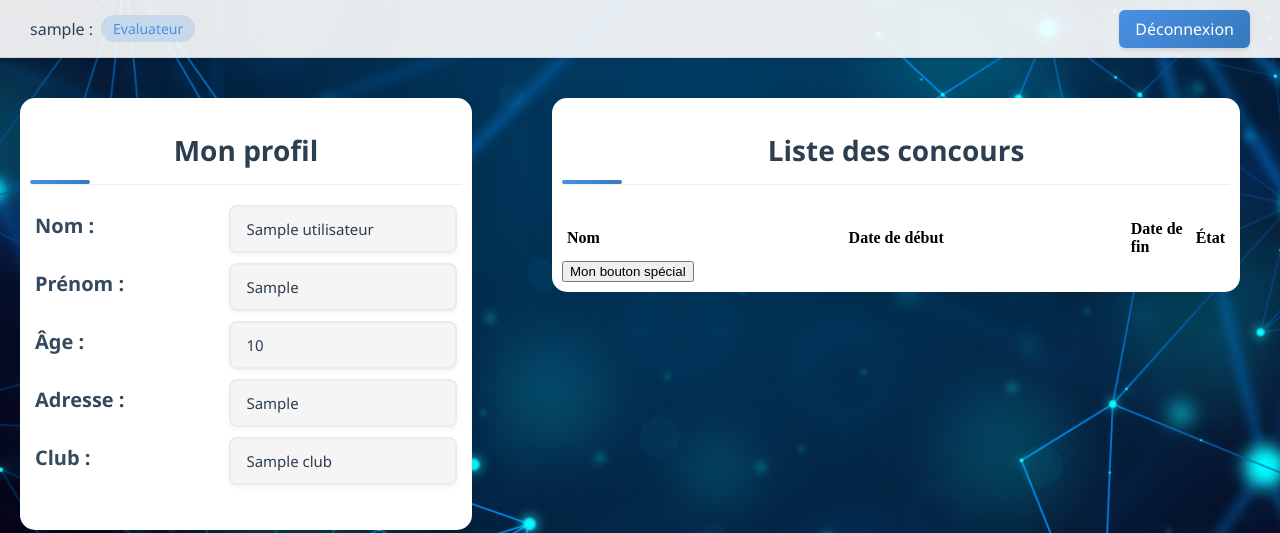
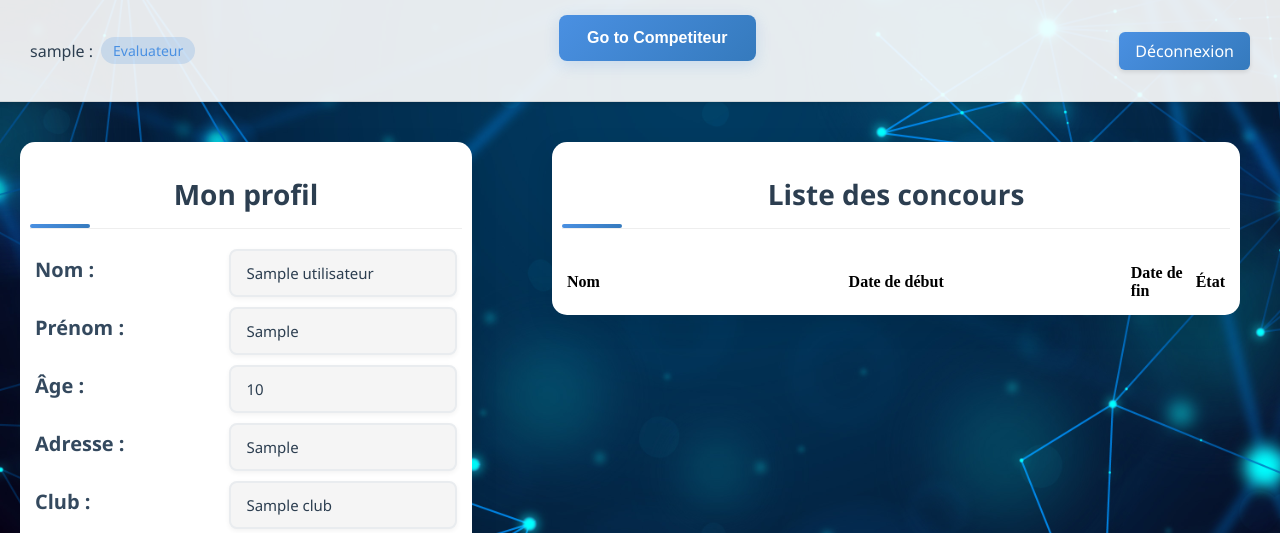
Before and after one commit to atxme/ProjetWeb, a PHP site: page /pages/evaluateur/evaluateur.php in a window 1280 px wide. Shown: the top 533 px of the page. Run offline with PHP 8.4, Linux system fonts and the light colour scheme; the visitor is signed in with stand-in values (Sample User, id 1); tables that the repository leaves empty hold one stand-in row (values such as "Sample post"); lists and menus that the app fills with data are empty.

Commit message:
deplacement bp

```diff
--- a/src/pages/evaluateur/evaluateur.php
+++ b/src/pages/evaluateur/evaluateur.php
@@ -95,6 +95,7 @@ try {
 
     $competiteurQuery->execute(['user_id' => $id_user]);
     $competiteur = $competiteurQuery->fetch(PDO::FETCH_ASSOC);
+
     // Requête pour la liste des concours
     $concoursQuery = $pdo->prepare('
         SELECT
@@ -139,6 +140,12 @@ try {
             <?php echo htmlspecialchars($_SESSION['login']); ?> :
             <span class="role-badge"><?php echo ucfirst(htmlspecialchars($_SESSION['role'])); ?></span>
         </div>
+        <!-- Afficher le bouton si l'utilisateur est à la fois évaluateur et compétiteur -->
+        <?php if ($isEvaluateur && $isCompetiteur): ?>
+            <form action="../../pages/competiteur/dashboard.php" method="post">
+                <button type="submit" class="btn-submit">Go to Competiteur</button>
+            </form>
+        <?php endif; ?>
         <div class="logout">
             <?php
             if(isset($_GET['logout'])) {
@@ -225,12 +232,6 @@ try {
                         </tr>
                     <?php endforeach; ?>
                 </table>
-                <!-- Afficher le bouton si l'utilisateur est à la fois évaluateur et compétiteur -->
-                <?php if ($isEvaluateur && $isCompetiteur): ?>
-                    <form action="../../pages/competiteur/dashboard.php" method="post">
-                        <button type="submit" class="button">Mon bouton spécial</button>
-                    </form>
-                <?php endif; ?>
             </div>
         </div>
     </div>
```
